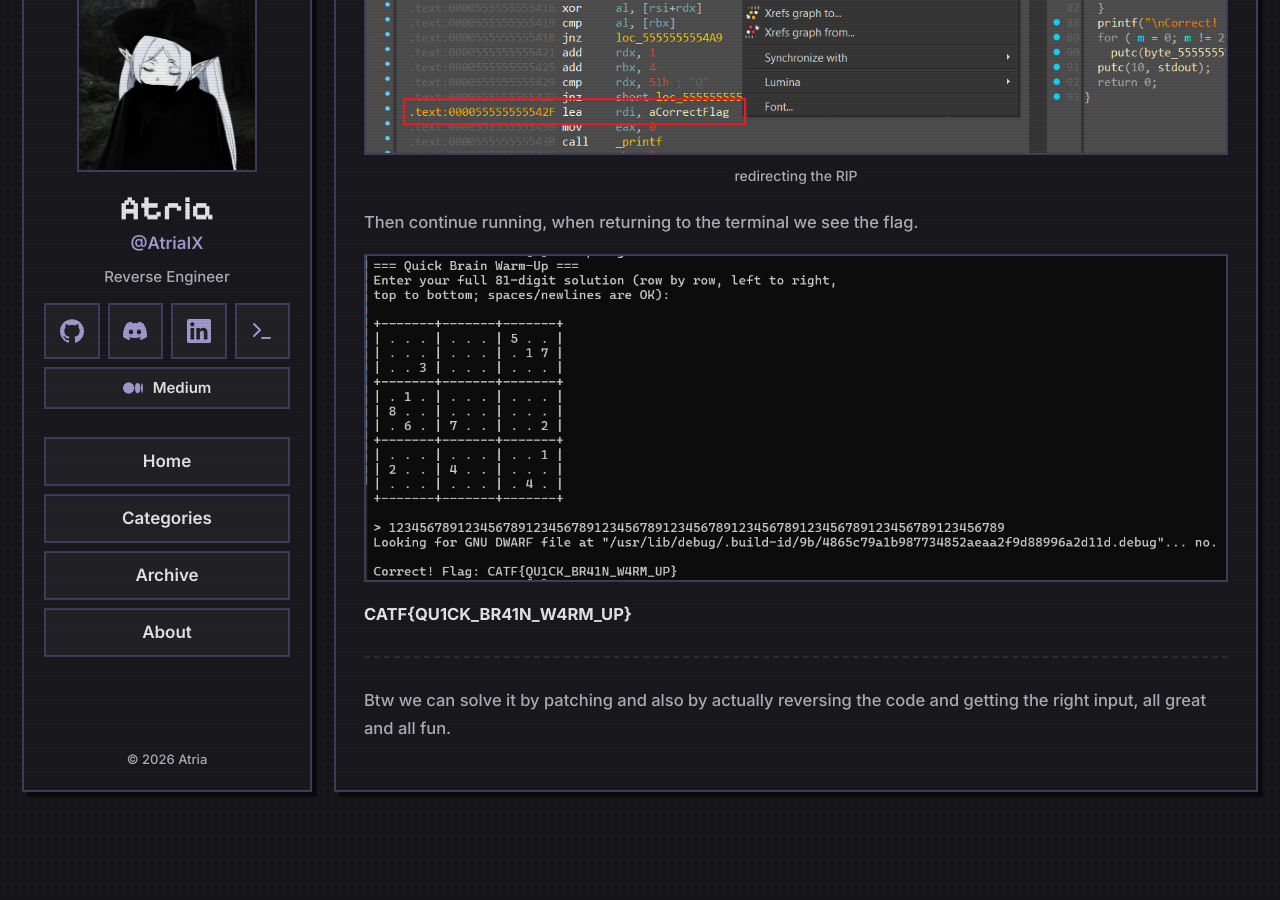
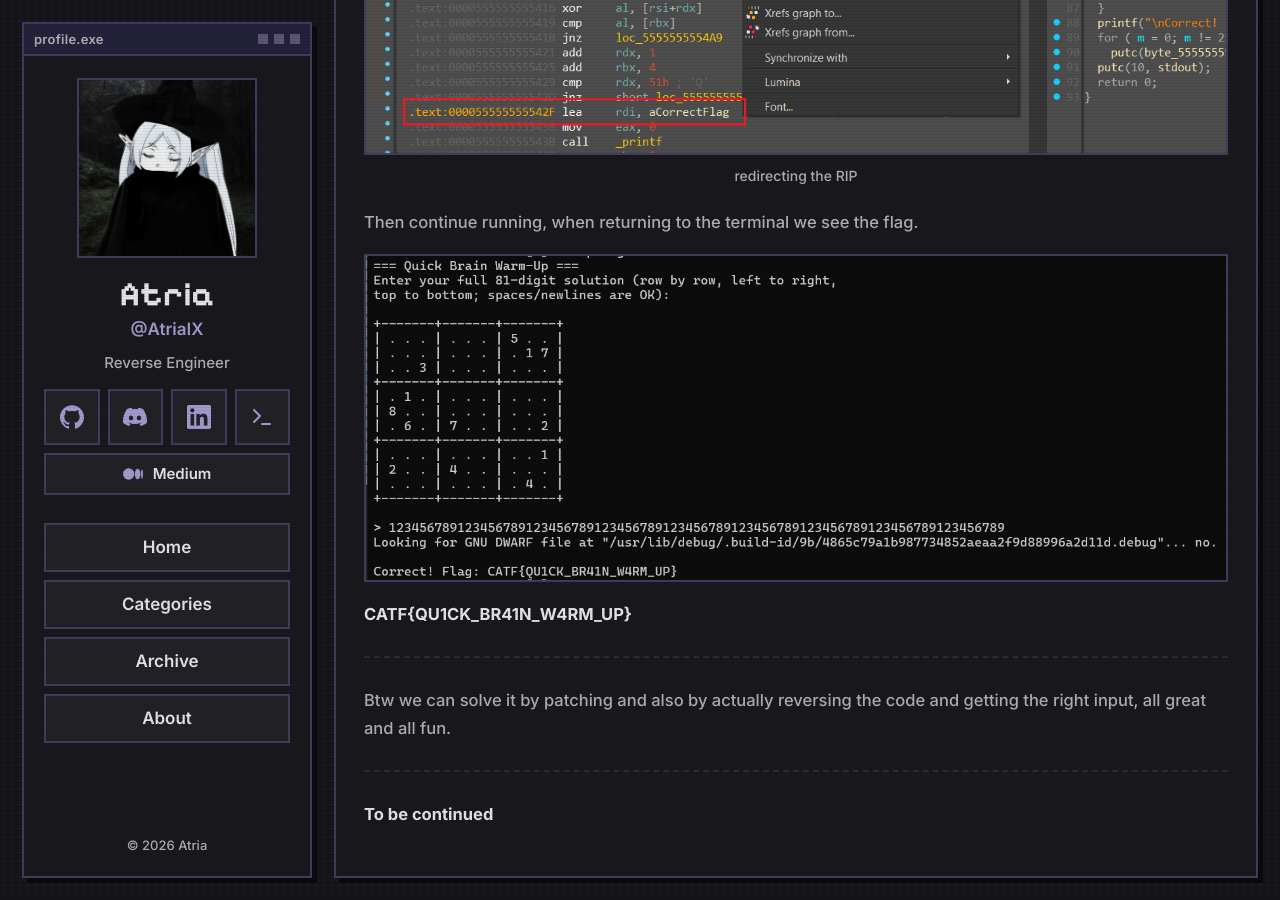
Before and after one commit to AtriaIX/atriaix.github.io, a Jekyll site: the page built from _posts/2026-9-26-catf-ctf-26-finals-two-reverse-engineering-challenges.md, in a window 1280 px wide and 900 px high, scrolled down 6999 px. Built offline with Jekyll 4.4.1, drawn with Linux system fonts in a browser that asks for light colours; before the commit the page ends 7813 px from its top, so only the background shows below that.

Commit message:
Add note

```diff
--- a/_posts/2026-9-26-catf-ctf-26-finals-two-reverse-engineering-challenges.md
+++ b/_posts/2026-9-26-catf-ctf-26-finals-two-reverse-engineering-challenges.md
@@ -102,3 +102,7 @@ Then continue running, when returning to the terminal we see the flag.
 ---
 
 Btw we can solve it by patching and also by actually reversing the code and getting the right input, all great and all fun.
+
+---
+
+**To be continued**
```
